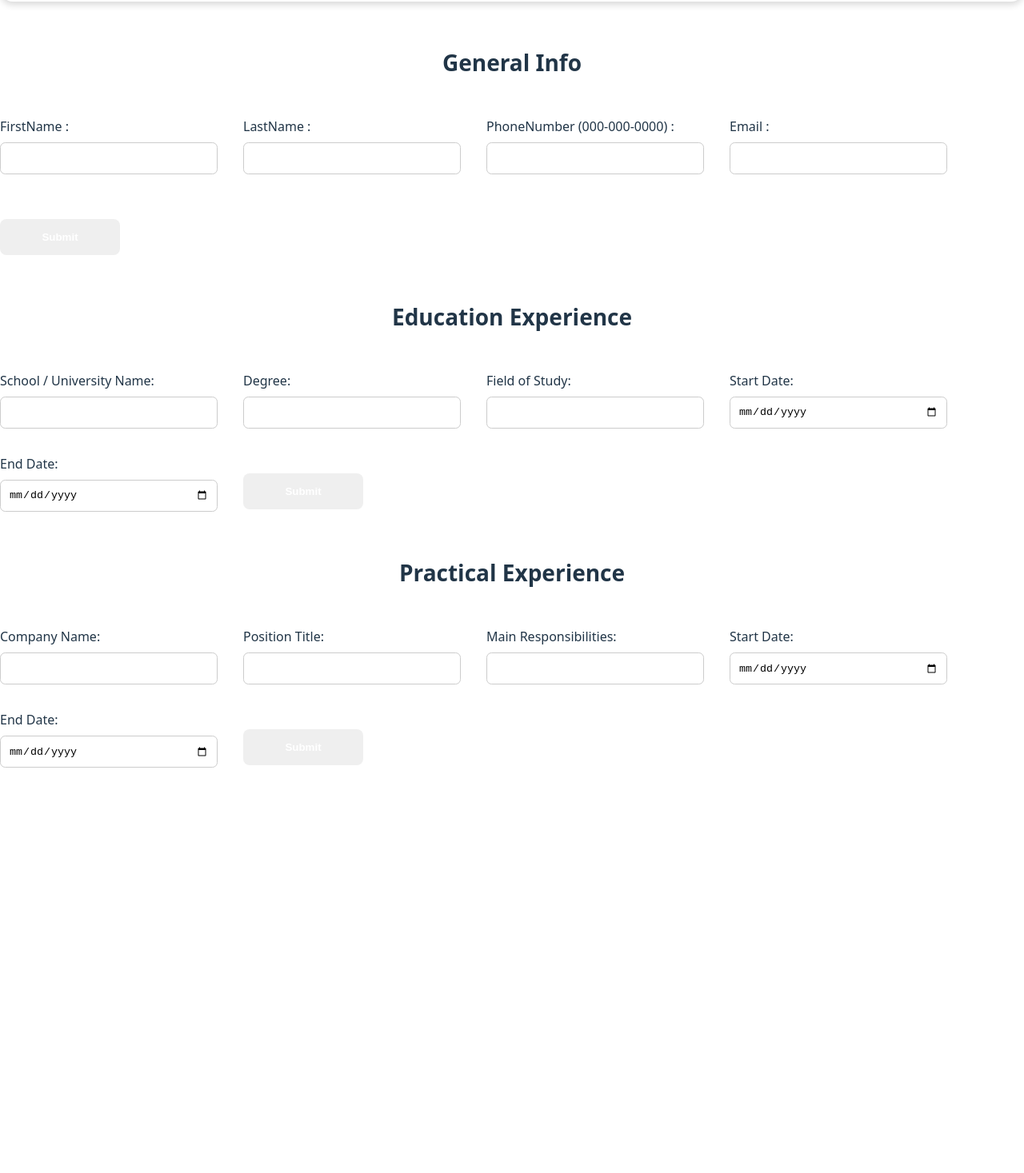
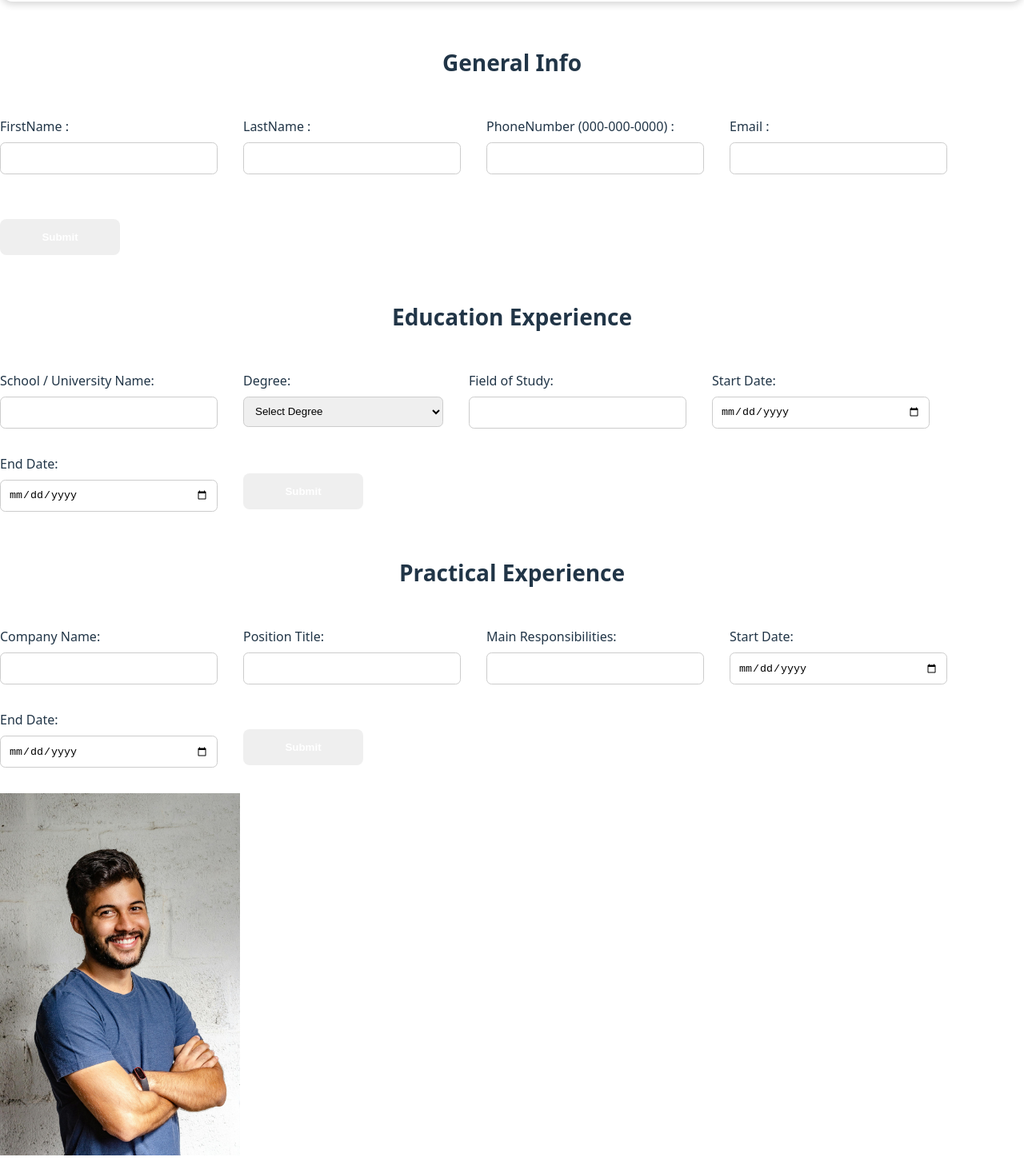
Before and after one commit to Neco-arch/CV-Application, a React (Vite) app: page / in a window 1280 px wide. Shown: the part 58-1525 px from the top of the page at 80% size. Before the commit the page ends 1050 px from the top, so only its background shows below. Built offline with nearby package versions, Linux system fonts and the light colour scheme.

Commit message:
feat : able to display cv

```diff
--- a/src/App.jsx
+++ b/src/App.jsx
@@ -3,6 +3,7 @@ import GeneralInfo from "./components/GeneralInfo";
 import HeaderSection from "./components/Header";
 import EduExperience from "./components/EduExperience";
 import PracticalExp from "./components/PracticalExperience";
+import DisplayCV from "./components/Cv_display";
 
 function App() {
   const [FormSubmiited_Ge, setFormSubmiited_Ge] = useState(false);
@@ -11,10 +12,12 @@ function App() {
 
   const [FormSubmiited_Exp, setFormSubmiited_Exp] = useState(false);
 
+  const [AllThreeSubmitted, SetAllThreeSubmitted] = useState(false);
+
   const [Data_Info, SaveDataInfo] = useState({
     FirstName: "",
     LastName: "",
-    PhoneNumber: "",
+    LastName: "",
     Email: "",
   });
 
@@ -92,7 +95,7 @@ function App() {
     setFormSubmiited_Exp(false);
   }
 
-  return (
+    return (
     <>
       <HeaderSection></HeaderSection>
       <GeneralInfo
@@ -117,6 +120,11 @@ function App() {
         IsFormSubmitted={FormSubmiited_Exp}
         EduData={Data_Edu}
       ></PracticalExp>
+      <DisplayCV
+    GeneralInfo={Data_Info}
+    EduInfo={Data_Edu}
+    ExpInfo={Data_Exp}
+/>
     </>
   );
 }
--- a/src/Styles/PreviewStyle.css
+++ b/src/Styles/PreviewStyle.css
@@ -82,3 +82,7 @@ label {
     transform: scale(1.05);
     background-color: #b9bbbf;
 }
+
+.ProfilePicture {
+    width: 300px;
+}
--- a/src/components/Cv_display.jsx
+++ b/src/components/Cv_display.jsx
@@ -0,0 +1,31 @@
+export default function DisplayCV({ GeneralInfo, EduInfo, ExpInfo }) {
+    return (
+        <div>
+            <div>
+                <img src="./src/assets/Profile.jpg" className="ProfilePicture" />
+            </div>
+
+            <div className="GeneralSection">
+                <p>{GeneralInfo.FirstName}</p>
+                <p>{GeneralInfo.LastName}</p>
+                <p>{GeneralInfo.Email}</p>
+            </div>
+
+            <div className="EduSection">
+                <p>{EduInfo.School_University}</p>
+                <p>{EduInfo.Degree}</p>
+                <p>{EduInfo.Field_of_study}</p>
+                <p>{EduInfo.StartDate}</p>
+                <p>{EduInfo.EndDate}</p>
+            </div>
+
+            <div className="ExpSection">
+                <p>{ExpInfo.CompanyName}</p>
+                <p>{ExpInfo.Position}</p>
+                <p>{ExpInfo.Main_Responsibilities}</p>
+                <p>{ExpInfo.StartDate_Exp}</p>
+                <p>{ExpInfo.EndDate_Exp}</p>
+            </div>
+        </div>
+    );
+}
--- a/src/components/EduExperience.jsx
+++ b/src/components/EduExperience.jsx
@@ -27,14 +27,19 @@ export default function EduExperience({
 
           <label>
             Degree:
-            <input
-              type="text"
+            <select
               name="Degree"
               className="Info_Input"
               value={EduData.Degree || ""}
               onChange={ChangeValue}
               required
-            />
+            >
+              <option value="">Select Degree</option>
+              <option value="Associate">Associate</option>
+              <option value="Bachelor">Bachelor</option>
+              <option value="Master">Master</option>
+              <option value="Doctoral">Doctoral</option>
+            </select>
           </label>
 
           <label>
@@ -76,11 +81,7 @@ export default function EduExperience({
           </label>
 
           <div className="Button_Wrapper">
-            <input
-              type="submit"
-              className="Submit_Button"
-              value="Submit"
-            />
+            <input type="submit" className="Submit_Button" value="Submit" />
           </div>
         </form>
       </div>
```
Also changed, not shown: src/assets/Profile.jpg (added), src/components/ConfirmButton.jsx (added).
